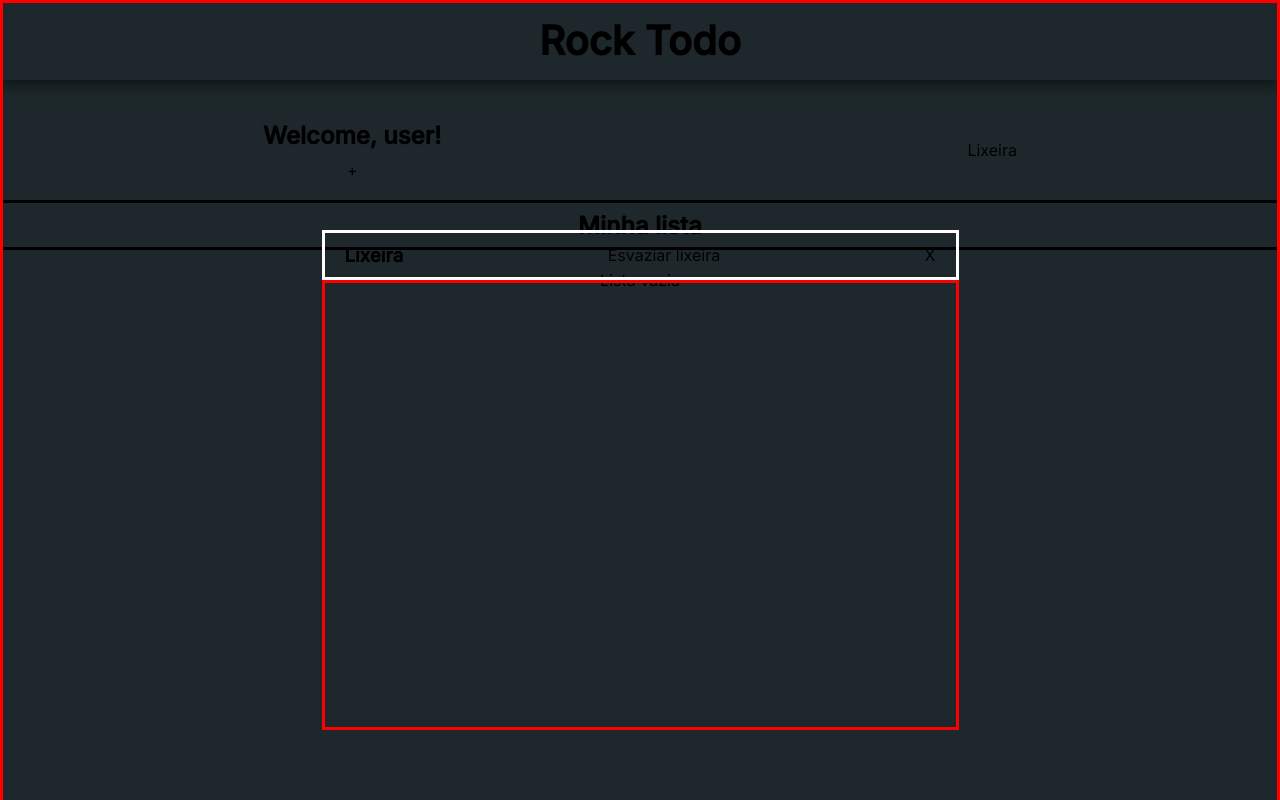
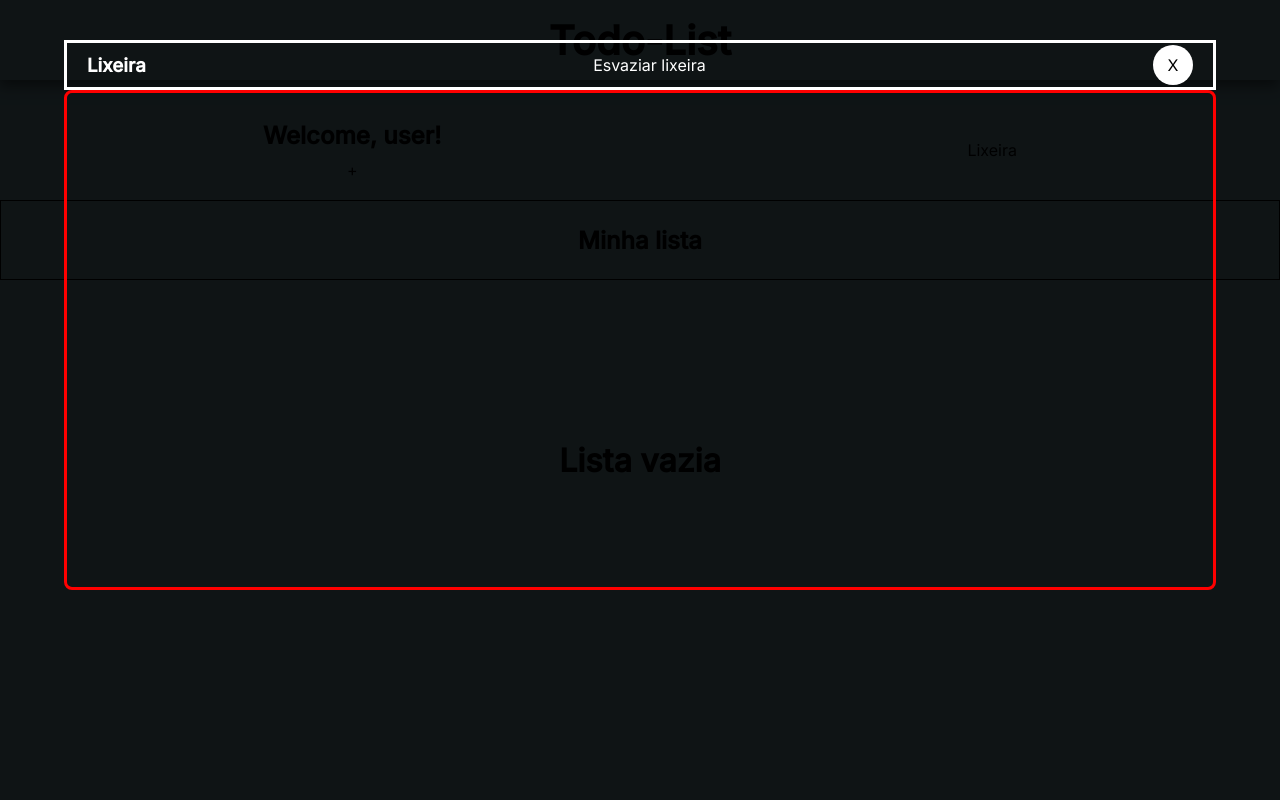
Before and after one commit to R6cky/react-todolist, a React (Vite) app: page /trash in a window 1280 px wide. Both pictures are taken after a click on the element "Lixeira". Shown: the top 800 px of the page. Built offline with nearby package versions, Linux system fonts and the light colour scheme.

Commit message:
add style in app

```diff
--- a/src/components/Header/index.tsx
+++ b/src/components/Header/index.tsx
@@ -3,7 +3,7 @@ import { HeaderStyled } from "./style";
 export const Header = () => {
   return (
     <HeaderStyled>
-      <h1>Rock Todo</h1>
+      <h1>Todo-List</h1>
     </HeaderStyled>
   );
 };
--- a/src/components/TaskList/style.ts
+++ b/src/components/TaskList/style.ts
@@ -10,12 +10,23 @@ export const TaskListStyled = styled.ul`
   justify-content: center;
 
   h2 {
-    border: solid;
+    border: solid 0.8px;
     width: 100%;
     max-width: 100%;
-    height: 50px;
+    height: 80px;
+    margin-bottom: 10px;
     display: flex;
     justify-content: center;
     align-items: center;
   }
+
+  .void-list {
+    width: 100%;
+    height: 300px;
+    display: flex;
+    justify-content: center;
+    align-items: center;
+    font-size: 2rem;
+    font-weight: bold;
+  }
 `;
--- a/src/components/TrashList/TrashCard/style.ts
+++ b/src/components/TrashList/TrashCard/style.ts
@@ -1,10 +1,9 @@
 import styled from "styled-components";
 
 export const TrashCardStyle = styled.li`
-  border: solid red;
   width: 90%;
   max-width: 100%;
-  height: 40px;
+  height: 80px;
   display: flex;
   justify-content: space-between;
   align-items: center;
@@ -12,5 +11,20 @@ export const TrashCardStyle = styled.li`
 
   .trash-restore {
     cursor: pointer;
+    color: white;
+  }
+
+  .content-trash {
+    h3 {
+      color: white;
+    }
+
+    p {
+      color: white;
+    }
+
+    span {
+      color: white;
+    }
   }
 `;
--- a/src/components/TrashList/style.ts
+++ b/src/components/TrashList/style.ts
@@ -1,13 +1,15 @@
 import styled from "styled-components";
 
 export const TrashListStyle = styled.ul`
+  width: 90%;
+  max-width: 100%;
+  height: 500px;
   border: solid red;
-  width: 50%;
-  max-width: 100%;
-  height: 450px;
-  border: solid red;
+  border-radius: 8px;
   display: flex;
   flex-direction: column;
-  justify-content: space-around;
+  justify-content: start;
   align-items: center;
+  gap: 20px;
+  padding: 20px 0 50px 0;
 `;
--- a/src/pages/CreateTask/index.tsx
+++ b/src/pages/CreateTask/index.tsx
@@ -50,7 +50,7 @@ export const CreateTask = ({ openTaskModal, addTasks }: any) => {
           <option value="Financas">Financas</option>
         </select>
         <button className="button-create-task">Criar</button>
-        <input type="reset" />
+        <input className="reset-button" type="reset" />
       </form>
     </CreateTaskStyled>
   );
--- a/src/pages/CreateTask/style.ts
+++ b/src/pages/CreateTask/style.ts
@@ -1,16 +1,16 @@
 import styled from "styled-components";
 
 export const CreateTaskStyled = styled.div`
-  border: solid purple 3px;
   position: absolute;
   top: 0px;
   width: 100vw;
   height: 120%;
-  background-color: rgba(0, 0, 0, 0.8);
+  background-color: rgba(0, 0, 0, 0.9);
   display: flex;
   flex-direction: column;
-  justify-content: center;
+  justify-content: start;
   align-items: center;
+  padding-top: 40px;
 
   .close-btn {
     width: 90%;
@@ -35,29 +35,35 @@ export const CreateTaskStyled = styled.div`
   form {
     width: 90%;
     max-width: 100%;
-    height: 450px;
+    height: 500px;
     border: solid red;
+    border-radius: 8px;
     display: flex;
     flex-direction: column;
     justify-content: space-around;
     align-items: center;
+    padding-bottom: 50px;
 
     input {
       width: 90%;
       max-width: 100%;
       height: 40px;
+      font-size: 16px;
     }
 
     textarea {
       width: 90%;
       max-width: 100%;
       height: 80px;
+      font-size: 16px;
     }
 
     select {
       width: 90%;
       max-width: 100%;
       height: 40px;
+      cursor: pointer;
+      font-size: 16px;
     }
 
     .button-create-task {
@@ -65,6 +71,11 @@ export const CreateTaskStyled = styled.div`
       max-width: 100%;
       height: 40px;
       cursor: pointer;
+      font-size: 16px;
+    }
+
+    .reset-button {
+      cursor: pointer;
     }
   }
 `;
--- a/src/pages/Trash/index.tsx
+++ b/src/pages/Trash/index.tsx
@@ -10,7 +10,7 @@ export const Trash = ({
   return (
     <TrashStyle>
       <header className="trash-header">
-        <h3>Lixeira</h3>
+        <h3 className="trash-header-title">Lixeira</h3>
         <span className="clear-all" onClick={() => setTrashList([])}>
           Esvaziar lixeira
         </span>
@@ -21,7 +21,12 @@ export const Trash = ({
           X
         </span>
       </header>
-      <TrashList trashList={trashList} restoreTrash={restoreTrash} />
+      <TrashList
+        trashList={trashList}
+        restoreTrash={restoreTrash}
+        setIsModalTrashActive={setIsModalTrashActive}
+        setTrashList={setTrashList}
+      />
     </TrashStyle>
   );
 };
--- a/src/pages/Trash/style.ts
+++ b/src/pages/Trash/style.ts
@@ -1,16 +1,16 @@
 import styled from "styled-components";
 
 export const TrashStyle = styled.div`
-  border: solid red;
   position: absolute;
   top: 0px;
   width: 100vw;
   height: 120%;
-  background-color: rgba(0, 0, 0, 0.8);
+  background-color: rgba(0, 0, 0, 0.9);
   display: flex;
   flex-direction: column;
-  justify-content: center;
+  justify-content: start;
   align-items: center;
+  padding-top: 40px;
 
   .trash-header {
     display: flex;
@@ -18,16 +18,28 @@ export const TrashStyle = styled.div`
     align-items: center;
     padding: 0 20px;
     border: solid white;
-    width: 50%;
+    width: 90%;
     max-width: 100%;
     height: 50px;
   }
 
+  .trash-header-title {
+    color: white;
+  }
   .clear-all {
     cursor: pointer;
+    color: white;
+    font-size: 16px;
   }
 
   .close-trash-modal {
     cursor: pointer;
+    width: 40px;
+    height: 40px;
+    background: white;
+    display: flex;
+    justify-content: center;
+    align-items: center;
+    border-radius: 50%;
   }
 `;
```
